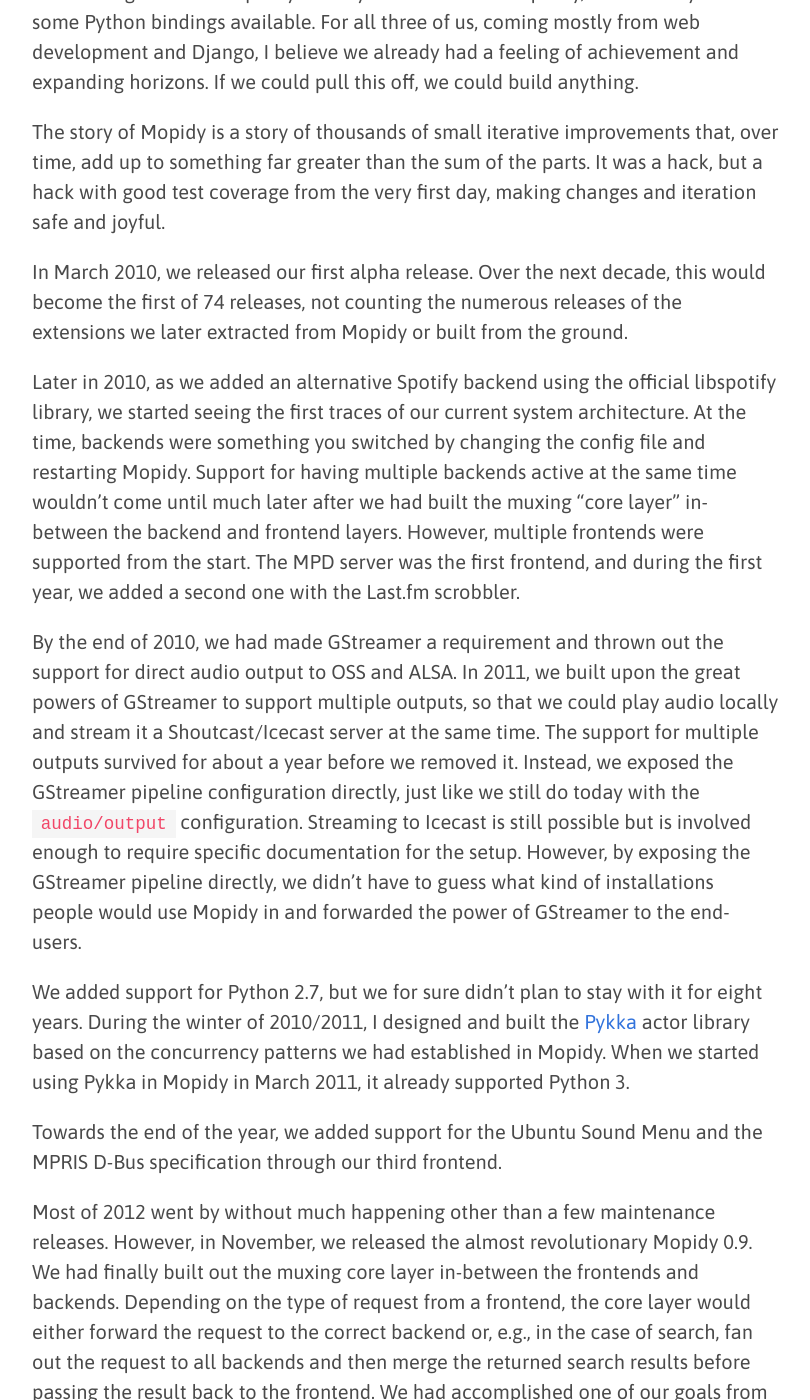
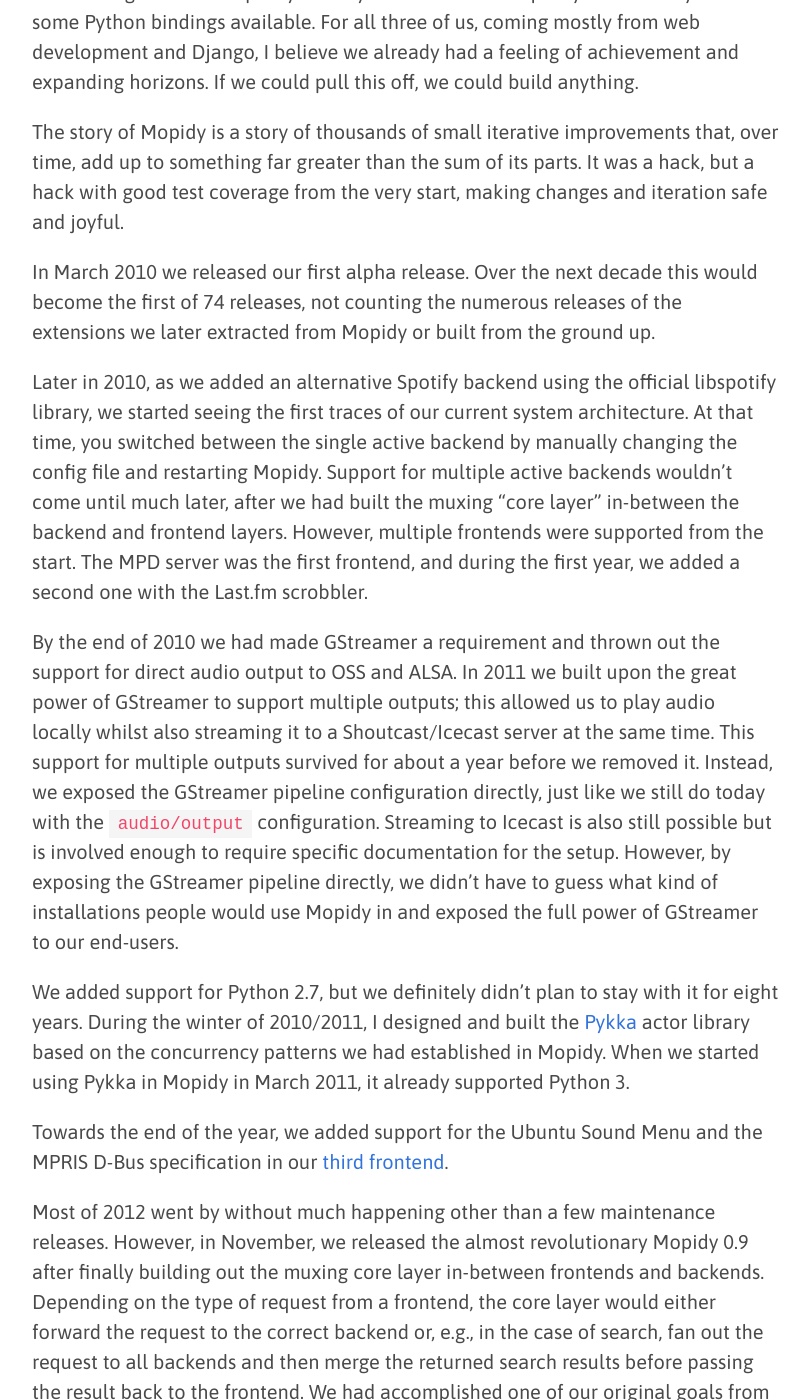
Before and after one commit to mopidy/website, a Jekyll site: the page built from _posts/2019-12-23-10y-of-mopidy.md, in a window 1280 px wide and 1400 px high, scrolled down 930 px. Shown: the whole window, without its empty margins (32-842 px from the left). Built offline with Jekyll 4.4.1, drawn with Linux system fonts in a browser that asks for light colours; some of the changed text lies outside the part shown.

Commit message:
Anniversary post review

```diff
--- a/_posts/2019-12-23-10y-of-mopidy.md
+++ b/_posts/2019-12-23-10y-of-mopidy.md
@@ -23,56 +23,56 @@
 Johannes came up with the name "Mopidy." The name is, maybe quite obviously, a
 combination of the consonants from "MPD" combined with the vowels from
 "Spotify." At the same time, the name is different enough from both of its
-origins not to be mixed up with them. Even during the first few hours, we had
+origins not to be mixed up with them. Even during the first few hours we had
 some thoughts about maybe adding file playback and support for other backends
 in the future. Thus we quickly appreciated that the "Mopidy" name would still
-work even if Spotify at some point might not be the sole focus of the project.
+work, even if Spotify wasn't always the sole focus of the project.
 
-Within a couple of hours, we had a Git repo with some plans written up. We
-joined the #mopidy IRC channel on Freenode, and we had recruited Thomas Adamcik
+Within a couple of hours we had a Git repo with some plans written up. We
+joined the #mopidy IRC channel on Freenode and we had recruited Thomas Adamcik
 to the project. Over the next few years, he designed many of our most essential
 components, including the extension system. Today, ten years later, Thomas is
 still involved with Mopidy and many of its extensions.
 
 After a couple of days, it worked! We had built a primitive MPD server in
 Python that at least worked with the Sonata MPD client. On the backend side, we
-used the reverse-engineered "despotify" library to interface with Spotify, as
+used the reverse-engineered "despotify" library to interface with Spotify as
 it already had some Python bindings available. For all three of us, coming
 mostly from web development and Django, I believe we already had a feeling of
 achievement and expanding horizons. If we could pull this off, we could build
 anything.
 
 The story of Mopidy is a story of thousands of small iterative improvements
-that, over time, add up to something far greater than the sum of the parts. It
-was a hack, but a hack with good test coverage from the very first day, making
+that, over time, add up to something far greater than the sum of its parts. It
+was a hack, but a hack with good test coverage from the very start, making
 changes and iteration safe and joyful.
 
-In March 2010, we released our first alpha release. Over the next decade, this
+In March 2010 we released our first alpha release. Over the next decade this
 would become the first of 74 releases, not counting the numerous releases of
-the extensions we later extracted from Mopidy or built from the ground.
+the extensions we later extracted from Mopidy or built from the ground up.
 
 Later in 2010, as we added an alternative Spotify backend using the official
 libspotify library, we started seeing the first traces of our current system
-architecture. At the time, backends were something you switched by changing the
-config file and restarting Mopidy. Support for having multiple backends active
-at the same time wouldn't come until much later after we had built the muxing
+architecture. At that time, you switched between the single active backend by
+manually changing the config file and restarting Mopidy. Support for multiple
+active backends wouldn't come until much later, after we had built the muxing
 "core layer" in-between the backend and frontend layers. However, multiple
 frontends were supported from the start. The MPD server was the first frontend,
 and during the first year, we added a second one with the Last.fm scrobbler.
 
-By the end of 2010, we had made GStreamer a requirement and thrown out the
-support for direct audio output to OSS and ALSA. In 2011, we built upon the
-great powers of GStreamer to support multiple outputs, so that we could play
-audio locally and stream it a Shoutcast/Icecast server at the same time. The
-support for multiple outputs survived for about a year before we removed it.
-Instead, we exposed the GStreamer pipeline configuration directly, just like we
-still do today with the `audio/output` configuration. Streaming to Icecast is
-still possible but is involved enough to require specific documentation for the
-setup. However, by exposing the GStreamer pipeline directly, we didn't have to
-guess what kind of installations people would use Mopidy in and forwarded the
-power of GStreamer to the end-users.
+By the end of 2010 we had made GStreamer a requirement and thrown out the
+support for direct audio output to OSS and ALSA. In 2011 we built upon the
+great power of GStreamer to support multiple outputs; this allowed us to play
+audio locally whilst also streaming it to a Shoutcast/Icecast server at the same
+time. This support for multiple outputs survived for about a year before we
+removed it. Instead, we exposed the GStreamer pipeline configuration directly,
+just like we still do today with the `audio/output` configuration. Streaming to
+Icecast is also still possible but is involved enough to require specific
+documentation for the setup. However, by exposing the GStreamer pipeline
+directly, we didn't have to guess what kind of installations people would use
+Mopidy in and exposed the full power of GStreamer to our end-users.
 
-We added support for Python 2.7, but we for sure didn't plan to stay
+We added support for Python 2.7, but we definitely didn't plan to stay
 with it for eight years. During the winter of 2010/2011, I designed and built the
 [Pykka](https://www.pykka.org/)
 actor library based on the concurrency patterns we had established in Mopidy.
@@ -80,39 +80,38 @@
 Python 3.
 
 Towards the end of the year, we added support for the Ubuntu Sound Menu and the
-MPRIS D-Bus specification through our third frontend.
+MPRIS D-Bus specification in our [third frontend](https://mopidy.com/ext/mpris/).
 
 Most of 2012 went by without much happening other than a few maintenance
 releases. However, in November, we released the almost revolutionary Mopidy
-0.9. We had finally built out the muxing core layer in-between the frontends
+0.9 after finally building out the muxing core layer in-between frontends
 and backends. Depending on the type of request from a frontend, the core layer
 would either forward the request to the correct backend or, e.g., in the case
 of search, fan out the request to all backends and then merge the returned
 search results before passing the result back to the frontend. We had
-accomplished one of our goals from the very first day of development. We had a
-music server that could play music from both Spotify and local files.
+accomplished one of our original goals from the very first day of development:
+we had a music server that could play music from both Spotify and local files.
 
-Less than a month later, the wheel turned again, and we released Mopidy 0.10
-with the HTTP frontend, which exposed the full Core API using JSON-RPC over a
-WebSocket. With this, it was suddenly possible to build clients for Mopidy
+Less than a month later, the wheel turned again and we released Mopidy 0.10
+with the HTTP frontend. This exposed the full Core API using JSON-RPC over a
+WebSocket. With this it was suddenly possible to build clients for Mopidy
 directly, instead of going through MPD.
 
 In a lazy and ingenious moment, we decided that we had no interest in manually
 keeping the Core API and the JSON-RPC API in sync for the indefinite future.
 Thus, we based the JSON-RPC API on introspection of the Core API and included a
-JSON-RPC endpoint, which returned a data structure that described the full API.
+JSON-RPC endpoint which returned a data structure that described the full API.
 On top of this, I built the [Mopidy.js](https://github.com/mopidy/mopidy.js)
-library and released it together with
-Mopidy 0.10. Mopidy.js used the API description data structure to dynamically
-build up a mirror of the Core API in JavaScript, working both on Node.js and in
-the browser.
+library and released it together with Mopidy 0.10. Mopidy.js uses the API
+description data structure to dynamically build a mirror of our Core API in
+JavaScript, working both on Node.js and in the browser.
 
 Even as the JSON-RPC implementation and the Mopidy.js library became the
 foundation for several popular Mopidy web clients over the next few years, no
-bug was ever reported that originated here and not deeper down in the layers.
-To this day, I testament this to two things: proper test-driven development and
-excellent code review by Thomas, making these few weeks in November-December
-2012 one of the heights in my years as an open source maintainer.
+bug was ever reported that originated in this library. To this day, I testament
+this to two things: proper test-driven development and excellent code review by
+Thomas, making these few weeks in November-December 2012 one of the highlights
+of my years as an open source maintainer.
 
 Jumping just a few months ahead to Easter 2013, the next revolution was about
 to happen. In a single long and intense day, Thomas and I hashed out and
@@ -123,46 +122,45 @@
 how to parse several playlist formats to find the streamable URL they
 contained. This made it easy to build backend extensions for music services
 that exposed playable URIs, like SoundCloud, Google Music, and thousands of
-radio stations. The backends had to find and present the playable streams as a
-playlist or as a virtual file hierarchy. The heavy-lifting of actually playing
-the audio could be fully delegated to Mopidy and its Stream backend.
+radio stations. The backends only had to find and present the playable streams
+as a playlist or as a virtual file hierarchy; the heavy-lifting of actually
+playing the audio could be fully delegated to Mopidy and its Stream backend.
 
-By the end of 2013, we had performed the first round of shrinking of Mopidy's
-core.
+By the end of 2013 we had performed the first round of shrinking Mopidy's core.
 The [Spotify support](/ext/spotify/),
-the [Last.fm scrobbler](/ext/scrobbler/) and
-the [MPRIS server](/ext/mpris/) were all
-extracted to new extensions, living outside the core project. I believe that
-pulling extensions out of core has helped reduce the amount of stuff one must
-juggle in one's head to effectively develop on Mopidy.
+[Last.fm scrobbler](/ext/scrobbler/) and
+[MPRIS server](/ext/mpris/) were all
+extracted to new extensions living outside the core project. I believe that
+pulling extensions out of core has helped reduce the amount one must juggle in
+one's head to effectively develop on Mopidy.
 
-In 2013, we eased the on-ramping for new users by automatically creating an
+In 2013 we eased the on-ramping for new users by automatically creating an
 initial configuration file on the first run. Mopidy also got support for
-announcing its servers through Zeroconf, so they could be autodetected by
-mobile apps, like Mopidy-Mobile.
+announcing its servers through Zeroconf so they could be autodetected by
+mobile apps, like [Mopidy-Mobile](https://mopidy.com/ext/mobile/).
 
 Elsewhere in 2013, Wouter van Wijk built the first iterations of the
 [Pi MusicBox](https://www.pimusicbox.com/)
 distribution for Raspberry Pi. Pi MusicBox provided a turn-key jukebox
 setup built on Mopidy. This made Mopidy more approachable for the masses that
-didn't want to become Python and Mopidy experts to create their own hi-fi
-setups.
+didn't know Mopidy, Python, or even Linux; allowing them to create their own
+hi-fi setups.
 
 The next year, in 2014, Fon launched a Kickstarter campaign to build a "modern
 cloud jukebox" named
 [Gramofon](https://www.kickstarter.com/projects/fon/gramofon-modern-cloud-jukebox).
 It turned out that they based their prototype on
-Mopidy, and Javier Domingo Cansino from their development team started
+Mopidy and Javier Domingo Cansino from their development team started
 submitting patches and becoming active in Mopidy development.
 
-In the summer of 2014, we had our first real-life development sprint at
+In the summer of 2014 we had our first real-life development sprint at
 EuroPython in Berlin. Javier and I were joined by several newcomers that got up
 and running with Mopidy development and squashed a few bugs.
 
-Mopidy 0.19.5 was released at Mopidy's fifth anniversary in December 2014. A
+Mopidy 0.19.5 was released on Mopidy's fifth anniversary in December 2014. A
 few months later, we released Mopidy 1.0. The release of Mopidy 1.0 did not
 mark a breaking change, but rather the decision that we could commit to the
-current APIs for a while, to help bring stability to the extension ecosystem.
+current APIs for a while and bring stability to the extension ecosystem.
 
 In the summer of 2015, Thomas joined us as we had our second development sprint
 at EuroPython in Bilbao, Javier's hometown.
@@ -188,7 +186,7 @@
 playback, we're still using pyspotify 2 and libspotify to play music from
 Spotify more than four years later.
 
-During the autumn of 2015, I ported Mopidy from GStreamer 0.10 to 1.x.
+During the autumn of 2015 I ported Mopidy from GStreamer 0.10 to 1.x.
 GStreamer 0.10 was quickly being deprecated, so this work was necessary solely
 for Mopidy to continue being packaged in Debian and Ubuntu. It was a nice bonus
 that the new PyGObject wrapper also supported Python 3. With the release of
@@ -196,9 +194,9 @@
 to Thomas, we finally supported gapless playback.
 
 Shortly after the 2.0 release, life caught up with several of the most active
-contributors, and a mix of more kids and more work threw Mopidy into a
+contributors. A mix of more kids and more work threw Mopidy into a
 three-year-long period with lower activity and almost exclusively maintenance
-releases. The only significant development in Mopidy during this period was the
+releases. The only significant development of Mopidy during this period was the
 support for persisting playback and tracklist state across restarts,
 contributed by Jens Lütjen, and released in 2.1 in 2017.
 
@@ -211,11 +209,11 @@
 step toward Python 3.
 
 Once we had a small part of the test suite running on both Python 2 and 3, it
-took Nick Steel and me about three weeks of porting one and one module before
+took Nick Steel and myself about three weeks of porting modules one by one until
 suddenly the full test suite was running. Once Mopidy without extensions ran
-well on Python 3, we sliced all Python 2 support, cleaned up all hacks left
-from the porting, and reformatted the code with Black. All of a sudden, Mopidy
-felt like a modern Python codebase.
+well on Python 3, we axed all Python 2 support, cleaned up all hacks left over
+from the porting process, and reformatted the code with Black. All of a sudden
+Mopidy felt like a modern Python codebase.
 
 The six weeks since then have mostly been spent on extensions.
 
@@ -225,11 +223,11 @@
 will help users navigate the extension ecosystem while it is temporarily split
 in two between Python 2 and 3.
 
-As good as all extensions in the Mopidy GitHub organization are now running on
+All extensions in the Mopidy GitHub organization are now running on
 Python 3, as well as a few popular extensions elsewhere. In total, we have
 almost 20 extensions compatible with Mopidy 3.0 on the day of the release.
 
-Some extensions have also recently received some extra tender, love, and care.
+Some extensions have also recently received some extra tender loving care.
 
 The [Mopidy-Local](/ext/local/)
 extension was pushed out of core early in the Python 3
@@ -254,9 +253,9 @@
 "Spotify." As of Mopidy 3.0, both Mopidy-MPD and Mopidy-Spotify are independent
 extensions, and Mopidy core knows nothing of either. I wasn't entirely sure
 whether moving the MPD server would bring any benefits. Still, once the move
-was complete, it is evident that Mopidy-MPD deserves to be a project by itself.
+was complete, it was evident that Mopidy-MPD deserves to be a project by itself.
 The split reduced the amount of code in Mopidy by 25% and cut the test suite
-run time in half. Hopefully, this will make it easier for newcomers to start
+run time in half. Hopefully this will also make it easier for newcomers to start
 contributing to either Mopidy-MPD or Mopidy itself.
 
 Finally, December 22, the day before the Mopidy project's 10th anniversary, we
@@ -264,8 +263,8 @@
 
 Together with Mopidy 3.0, we uploaded ten updated extensions to PyPI, with at
 least six more having compatible pre-releases, and, hopefully, final releases
-over the next few days. If you wonder what's ready for Python 3 right now, when
-you read this, the [extension registry](/ext/) is the place to look.
+over the next few days. For an up to date overview of what's ready for Python 3
+right now, the [extension registry](/ext/) is the place to look.
 
 It's still early days for Mopidy 3.0. Our
 [Homebrew tap](https://github.com/mopidy/homebrew-mopidy/)
```
Also changed, not shown: other parts of _posts/2019-12-23-10y-of-mopidy.md (+5 -4 lines).
